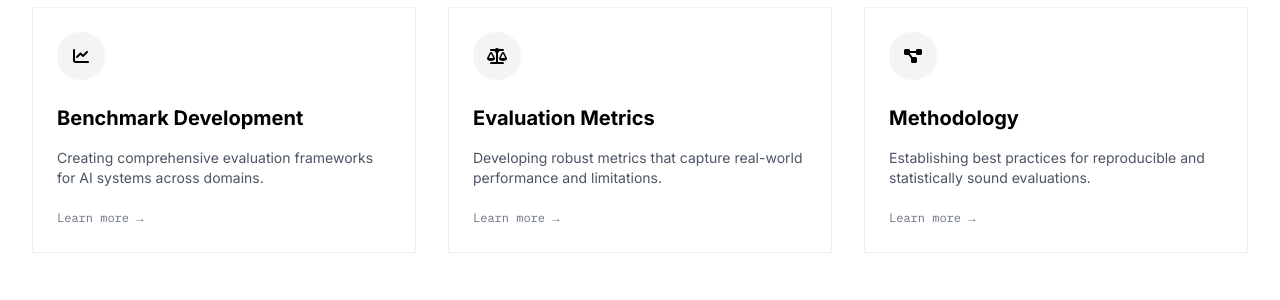
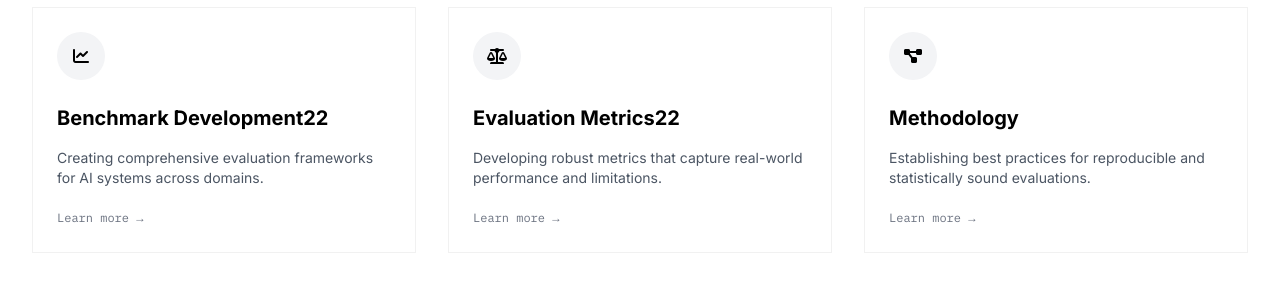
Before and after one commit to shivachitta/evaleval-website_v3, a Jekyll site: the page minimal.html, which Jekyll copies as it is, in a window 1280 px wide and 900 px high, scrolled down 923 px. Shown: the part 154-454 px from the top of the window. Built offline with Jekyll 4.4.1, drawn with Linux system fonts in a browser that asks for light colours; nearby versions of some CDN libraries.

Commit message:
Update minimal.html

```diff
--- a/minimal.html
+++ b/minimal.html
@@ -183,7 +183,7 @@
                     <div class="w-12 h-12 bg-gray-100 rounded-full flex items-center justify-center mb-6">
                         <i class="fas fa-chart-line"></i>
                     </div>
-                    <h3 class="text-xl font-bold mb-4">Benchmark Development</h3>
+                    <h3 class="text-xl font-bold mb-4">Benchmark Development22</h3>
                     <p class="text-gray-600 text-sm mb-4">
                         Creating comprehensive evaluation frameworks for AI systems across domains.
                     </p>
@@ -195,7 +195,7 @@
                     <div class="w-12 h-12 bg-gray-100 rounded-full flex items-center justify-center mb-6">
                         <i class="fas fa-balance-scale"></i>
                     </div>
-                    <h3 class="text-xl font-bold mb-4">Evaluation Metrics</h3>
+                    <h3 class="text-xl font-bold mb-4">Evaluation Metrics22</h3>
                     <p class="text-gray-600 text-sm mb-4">
                         Developing robust metrics that capture real-world performance and limitations.
                     </p>
```
